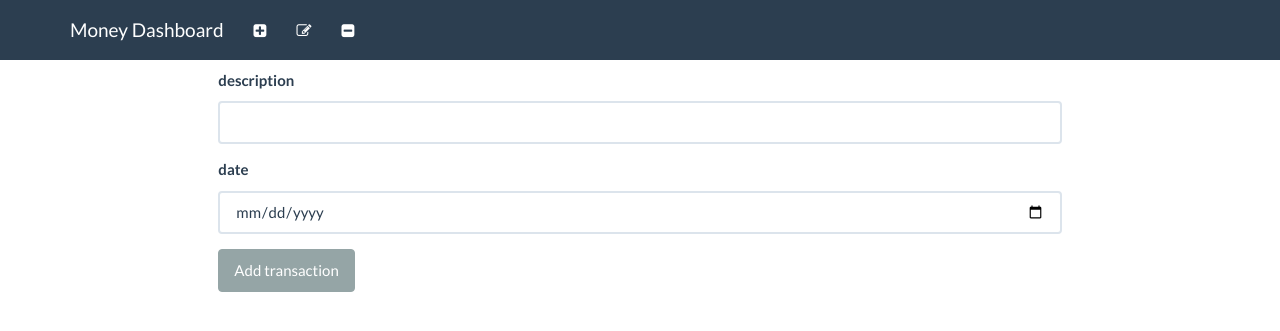
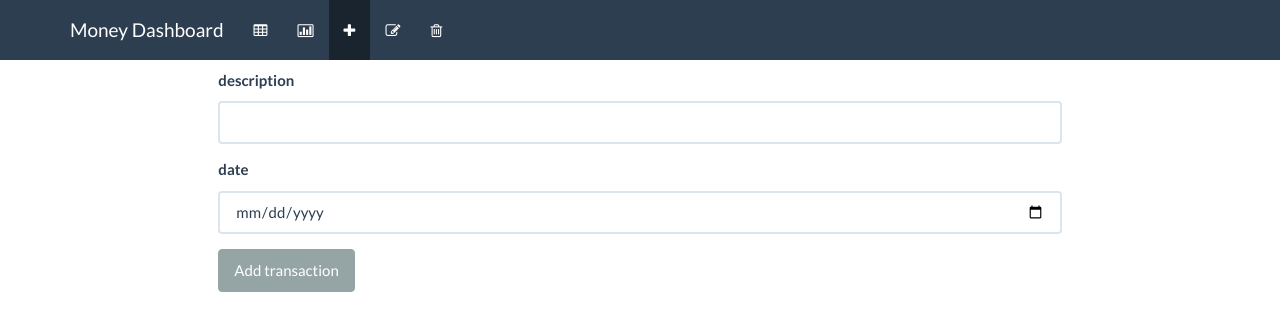
Before and after one commit to gomar/money_dashboard, a Flask app: page /add_transaction in a window 1280 px wide. Shown: the top 331 px of the page. Run offline with Flask 2, Linux system fonts and the light colour scheme; some libraries are stand-ins or nearby versions.

Commit message:
update base template

```diff
--- a/app/templates/base.html
+++ b/app/templates/base.html
@@ -15,6 +15,8 @@
 
     <!-- Custom styles for this template -->
     <link href="{{ url_for('static', filename='css/main.css') }}" rel="stylesheet">
+
+    {% block css %}{% endblock %}
   </head>
 
   <body>
@@ -33,9 +35,11 @@
         </div>
         <div class="navbar-collapse collapse">
           <ul class="nav navbar-nav">
-            <li><a href="/add_transaction"><i class="fa fa-plus-square"></i></a></li>
+            <li><a href="/"><i class="fa fa-table"></i></a></li>
+            <li><a href="/show_graphs"><i class="fa fa-bar-chart-o"></i></a></li>
+            <li><a href="/add_transaction"><i class="fa fa-plus"></i></a></li>
             <li><a href="/edit_transaction"><i class="fa fa-edit"></i></a></li>
-            <li><a href="/remove_transaction"><i class="fa fa-minus-square"></i></a></li>
+            <li><a href="/remove_transaction"><i class="fa fa-trash-o"></i></a></li>
           </ul>
         </div><!--/.nav-collapse -->
       </div>
@@ -54,6 +58,16 @@
     <!-- Placed at the end of the document so the pages load faster -->
     <script src="{{ url_for('static', filename='js/jquery.min.js') }}"></script>
     <script src="{{ url_for('static', filename='js/bootstrap.min.js') }}"></script>
+    <script>
+      var url = window.location;
+      // Will only work if string in href matches with location
+      $('ul.nav a[href="'+ url +'"]').parent().addClass('active');
+
+      // Will also work for relative and absolute hrefs
+      $('ul.nav a').filter(function() {
+          return this.href == url;
+      }).parent().addClass('active');
+    </script>
     {% block javascript %}{% endblock %}
   </body>
 </html>
```
